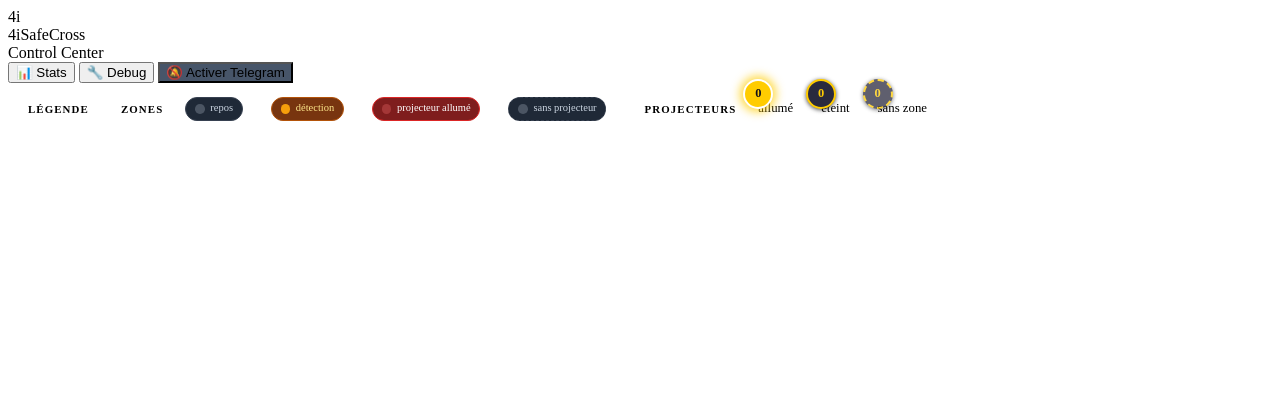
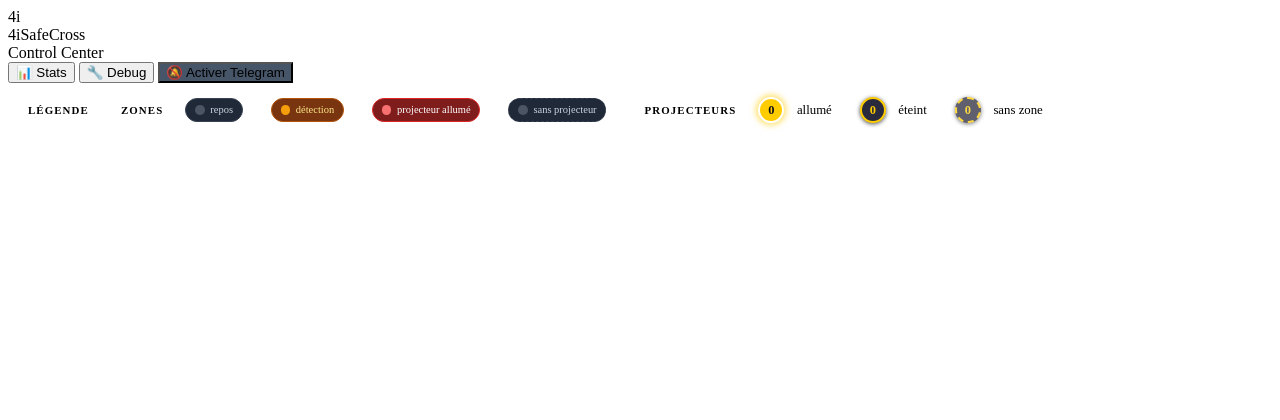
Before and after one commit to frankkubler/4iSafeCross, a Flask app: template templates/index.html in a window 1280 px wide. Shown: the top 420 px of the page. Run offline with Flask 3, Linux system fonts and the light colour scheme; the template is opened without the code that fills it, so the values that code supplies are empty; parts of the project's set-up code (start-up, migrations or seed data) failed here and were passed over.

Commit message:
fix(ihm): pastilles de la légende superposées à leur libellé
Les règles de légende (.legend-pin, .legend-pill) étaient déclarées avant
.projector-pin et .zone-pill, avec la même spécificité — une classe chacune. À
égalité, c'est la dernière déclarée qui l'emporte : les pastilles de légende
héritaient donc de `position: absolute` et `transform: translate(-50%, -50%)`,
destinés à les positionner sur la vue caméra. Elles sortaient du flux et
chevauchaient « allumé », « éteint », « sans zone ».

Les règles ciblent maintenant les deux classes (.projector-pin.legend-pin,
.zone-pill.legend-pill) : elles l'emportent par leur spécificité, quel que soit
l'ordre du fichier. Même correction pour la pulsation du point d'alerte, dont la
neutralisation en légende souffrait du même défaut. Ajout de flex: 0 0 auto pour
que la pastille ne soit pas comprimée par son libellé.

```diff
--- a/templates/index.html
+++ b/templates/index.html
@@ -152,15 +152,22 @@
             width: 1px; align-self: stretch;
             background: var(--border); margin: 0 .35rem;
         }
-        .legend-pill { cursor: help; }
-        .legend-pill.alert .dot { animation: none; }
-        .legend-pin {
-            position: static; transform: none;
+        /* Ces règles doivent l'emporter sur .zone-pill / .projector-pin, déclarées
+           plus bas : à spécificité égale c'est la dernière qui gagne, et la pastille
+           de légende héritait alors de position:absolute + translate(-50%,-50%) —
+           elle sortait du flux et chevauchait son propre libellé. On cible donc les
+           deux classes (spécificité 0,2,0), indépendamment de l'ordre du fichier. */
+        .zone-pill.legend-pill { cursor: help; }
+        .zone-pill.legend-pill.alert .dot { animation: none; }
+        .projector-pin.legend-pin {
+            position: static;
+            transform: none;
             width: 22px; height: 22px;
+            flex: 0 0 auto;
             margin-right: .35rem;
             cursor: help;
         }
-        .legend-pin.on { box-shadow: 0 0 6px 2px rgba(255,204,0,.6); }
+        .projector-pin.legend-pin.on { box-shadow: 0 0 6px 2px rgba(255,204,0,.6); }
 
         /* Pastilles d'état par zone, sous chaque caméra : elles localisent l'alerte
            (caméra + zone + projecteurs). Un bandeau global en plus faisait doublon. */
```
